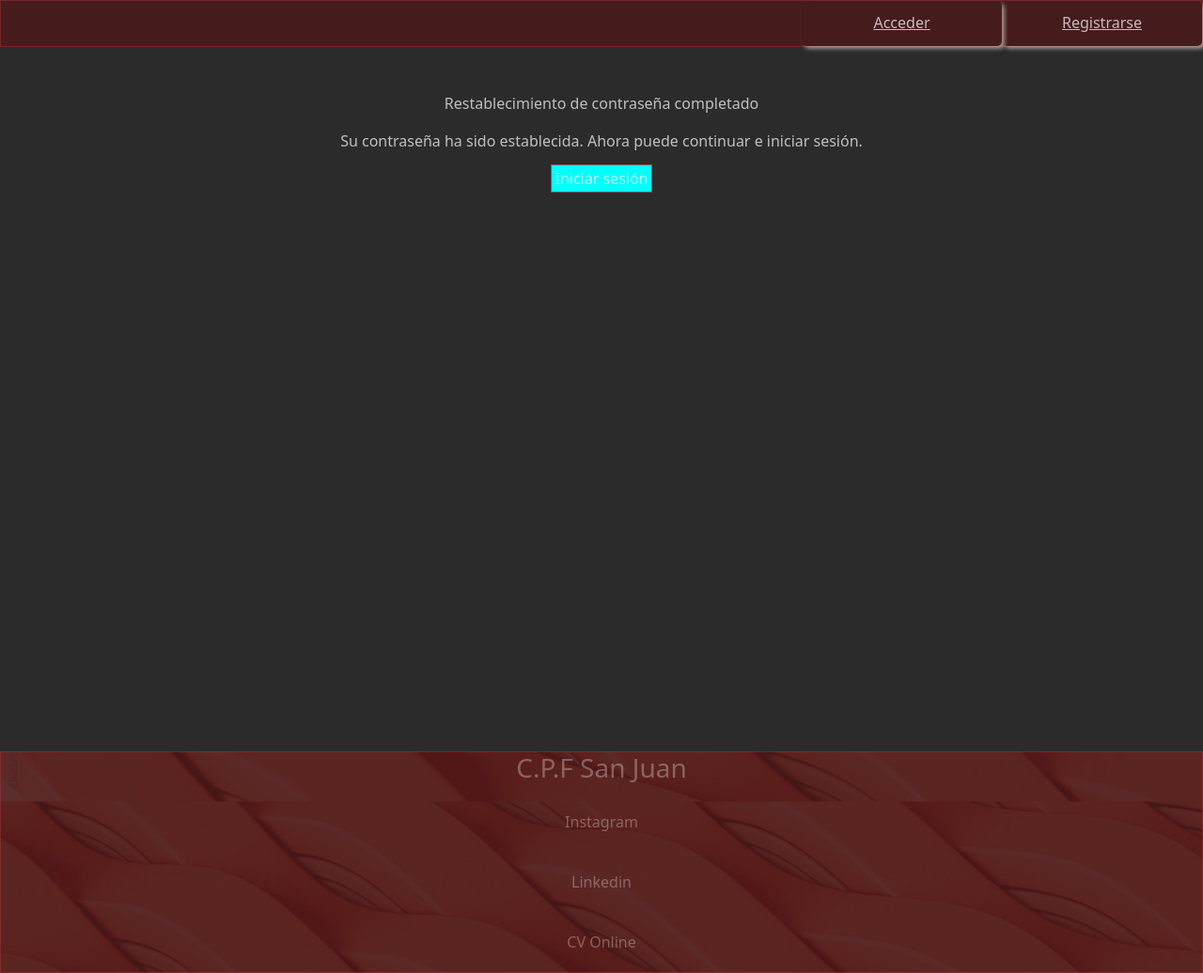
After one commit to alotav/CPFSJ-Django, a Django app: page /reset_password_complete/ in a window 1280 px wide. The commit adds this page. Shown: the whole page at 94% size. Run offline with Django 4.2, Linux system fonts and the light colour scheme; some libraries are stand-ins or nearby versions.

Commit message:
se agregaron plantillas para reinicio de pwd con auth_views  en urls.py

```diff
--- a/appbase/static/appbase/CSS/style.css
+++ b/appbase/static/appbase/CSS/style.css
@@ -70,6 +70,8 @@ footer p{
     margin: 0% !important;
     margin-right: 0% !important;
     padding: 0 0 0 0;
+    /*  */
+    width: auto;
 }
 
 .rutinas {
@@ -132,7 +134,7 @@ footer p{
     background-attachment: fixed;
     min-height: 105vh;
 
-    display:block;
+    display:flex;
     width: 100%;
     height: auto;
     flex-direction: column;
@@ -217,6 +219,8 @@ div nav {
     width: auto;
 }
 
+/*  Editando para respinsive */
+
 .navar li {
     padding: 30px;
     text-align: center;
@@ -227,6 +231,8 @@ div nav {
     margin: 5vh;
     transition: 0.3s;
     color: black;
+    /*  */
+    display: flex;
 }
 .navar li:hover{
     background-color: rgba(184, 54, 54, 0.683);
@@ -294,6 +300,12 @@ header {
 .div2 a,
 .div1 a{
     color:rgba(255, 255, 255, 0.7)!important;
+    height: 100%;
+    width: 100%;
+    text-align: center;
+    display: flex;
+    align-items: center;
+    justify-content: center;
 }
 
 .div1 h6,
@@ -361,7 +373,7 @@ header {
     display: grid;
     width: 25rem;
     border: 1px solid rgba(255, 255, 255, 0.4);
-    border-radius: 15px;
+    border-radius: 5px;
     align-items: center;
     text-align: center;
 }
@@ -404,12 +416,12 @@ header {
     background-color: rgb(184, 54, 54);
     cursor: pointer;
 }
-.logcontainer form div {
+.logcontainer form {
     background-color: rgba(255, 255, 255, 0.3);
-    height: 10rem;
-    padding: 10px;
+    height: 15%;
+    padding: 3em;
     border: 1px solid rgba(255, 255, 255, 0.4);
-    border-radius: 15px;
+    border-radius: 5px;
 }
 .logcontainer form input {
     margin: 10px;
@@ -449,13 +461,14 @@ header {
 
 .detallerutina{
     color: black;
-    width: 50%;
+    width: auto;
     text-align:center;
     margin: 0%;
     /* border: 1px solid rgba(255, 255, 255, 0.4); */
     /* background-color: rgba(255, 255, 255, 0.3); */
     border-radius: 15px;
     display: flex;
+    flex-wrap: wrap;
     text-align: left;
     justify-content: center;
 }
@@ -615,6 +628,26 @@ input[type=number]::-webkit-outer-spin-button {
     background-color: green;
 }
 
-.activo {
 
+/* reset_password_complete: */
+.contenedor_registro{
+    background-color:rgb(44, 43, 43);
+    min-height:100vh;
 }
+
+.respuesta{
+    justify-content: center;
+    align-items: center;
+    text-align: center;
+    padding-top: 3em;
+    color:rgba(255, 255, 255, 0.7)!important;
+}
+.respuesta a{
+    text-decoration: none;
+    color:rgba(255, 255, 255, 0.7)!important;
+    border: 1px solid rgb(102, 98, 98);
+    padding: 3px;
+}
+.respuesta p :nth-child(1){
+    background-color: aqua;
+}
--- /dev/null
+++ b/appbase/templates/autenticacion/reinicio_completo.html
@@ -0,0 +1,53 @@
+{% load static %}
+<!DOCTYPE html>
+<html lang="en">
+<head>
+    <meta charset="UTF-8">
+    <meta http-equiv="X-UA-Compatible" content="IE=edge">
+    <meta name="viewport" content="width=device-width, initial-scale=1.0">
+    <!-- # Bootstrap local -->
+    <link href="{% static 'appbase/bootstrap/css/bootstrap.min.css' %}" rel="stylesheet">
+    <!-- CSS -->
+    <link href="{% static 'appbase/CSS/style.css' %}" rel="stylesheet">
+    <title>Reinicio completo</title>
+</head>
+<body>
+    <div class="contenedor_registro">
+
+        <header>
+            <div class="div1">
+            </div>
+            <div class="div2">
+                <h6>
+                    <a href="{% url 'acceder' %}">Acceder</a>
+                </h6>
+            </div>
+            <div class="div3">
+                <h6 class="{% if request.path == '/registro.html' %}activo{% endif %}">
+                    <a href="{% url 'registro' %}">Registrarse</a>
+                </h6>
+            </div>
+        </header>
+
+
+        <div class="respuesta">
+            <p>Restablecimiento de contraseña completado</p>
+
+            <p>Su contraseña ha sido establecida. Ahora puede continuar e iniciar sesión.</p>
+
+
+            <p>
+                <a href="{% url 'acceder' %}">Iniciar sesión</a>
+            </p>
+        </div>
+
+    </div>
+    <footer class="footer">
+        <h3>C.P.F San Juan</h3>
+        <p>Instagram</p>
+        <p>Linkedin</p>
+        <p>CV Online</p>
+    </footer>
+
+</body>
+</html>
--- a/appbase/urls.py
+++ b/appbase/urls.py
@@ -1,7 +1,11 @@
+from re import template
 from django.urls import path
 from django.views import View
 
 from . import views
+
+# Reset pwd views:
+from django.contrib.auth import views as auth_views
 
 urlpatterns = [
     # path('', views.index, name='index'),
@@ -15,5 +19,10 @@ urlpatterns = [
     path('control', views.control, name="control"),
     path('planificacion', views.tipo_rutina, name="planificacion"),
     path('planificacion_semanal', views.rutina_semanal, name="planificacion_semanal"),
-    path('ctrl_planificacion', views.ctrl_planificacion, name="ctrl_planificacion")
+    path('ctrl_planificacion', views.ctrl_planificacion, name="ctrl_planificacion"),
+    # Pwd reset
+    path('reset_password/', auth_views.PasswordResetView.as_view(template_name="autenticacion/reinicio_pwd.html"), name="password_reset"),
+    path('reset_password_send/', auth_views.PasswordResetDoneView.as_view(template_name="autenticacion/reinicio_enviado.html"), name="password_reset_done"),
+    path('reset/<uidb64>/<token>', auth_views.PasswordResetConfirmView.as_view(), name="password_reset_confirm"),
+    path('reset_password_complete/', auth_views.PasswordResetCompleteView.as_view(template_name="autenticacion/reinicio_completo.html"), name="password_reset_complete"),
 ]
```
Also changed, not shown: CPFSJ/settings.py (+10 -0 lines), appbase/templates/appbase/index.html (+20 -3 lines), appbase/templates/appbase/registro.html (+18 -2 lines), appbase/templates/autenticacion/reinicio_enviado.html (added, +16 -0 lines), appbase/templates/autenticacion/reinicio_pwd.html (added, +22 -0 lines).
